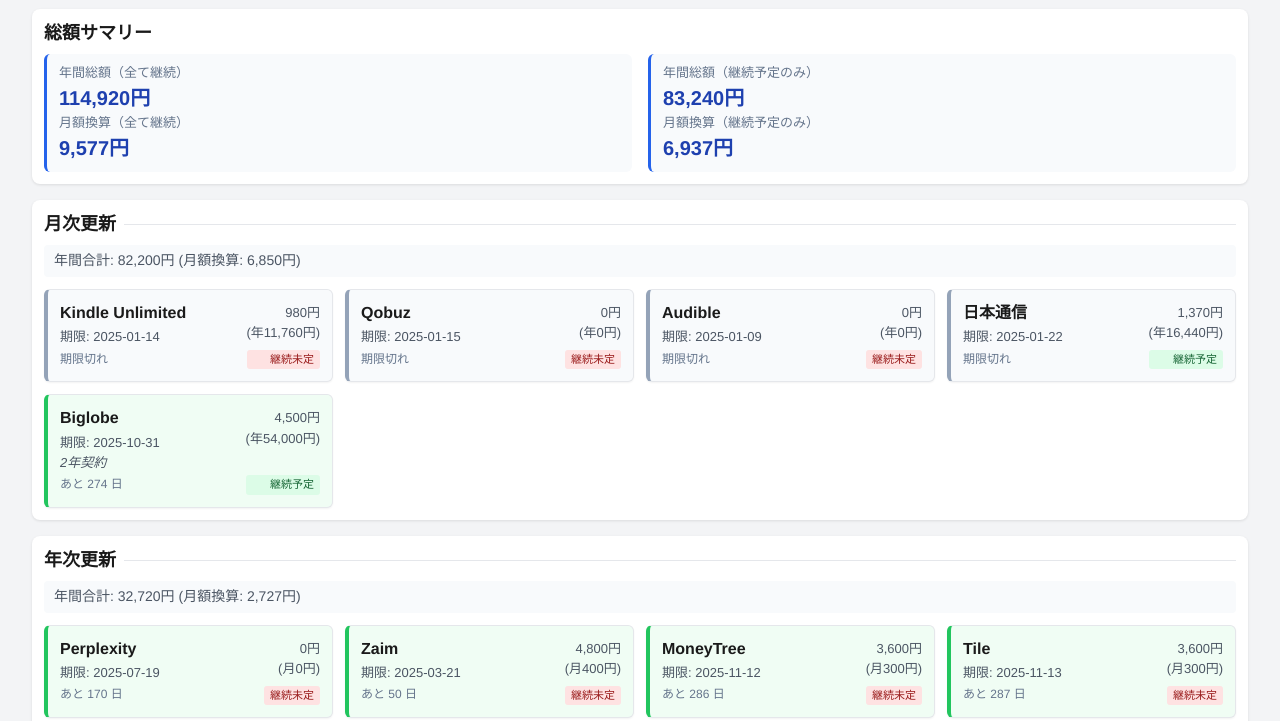
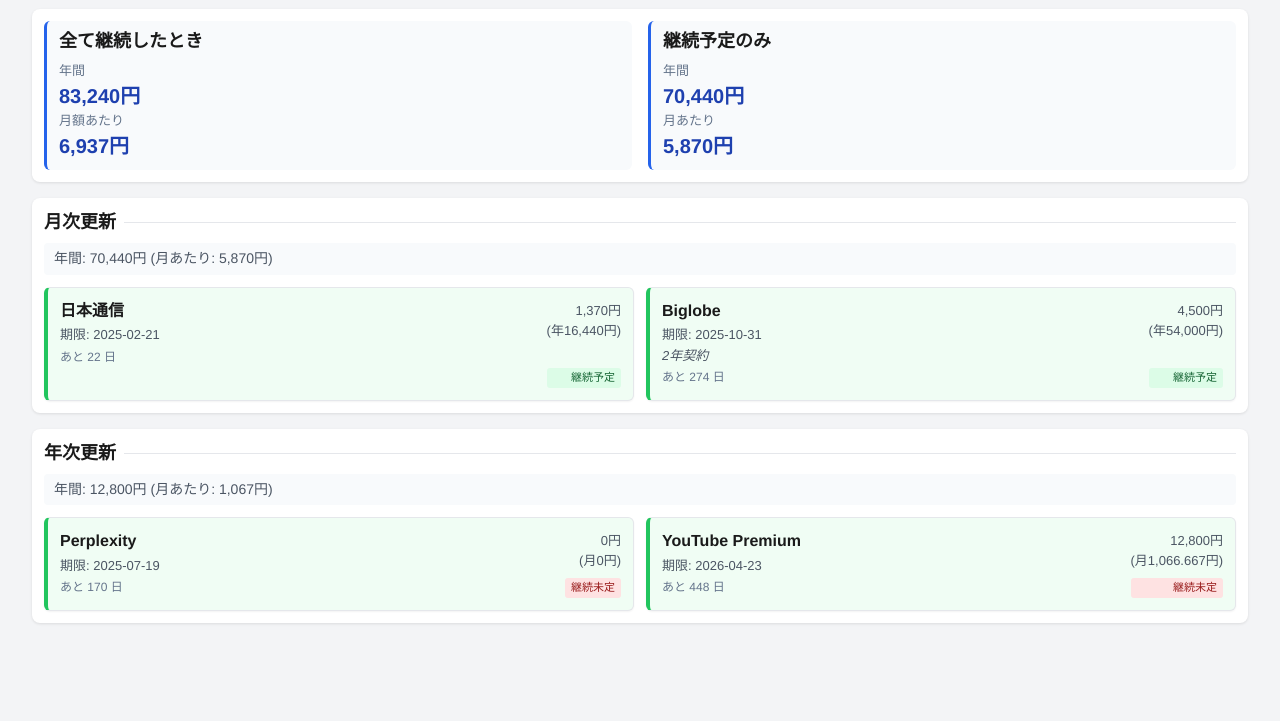
Before and after one commit to buzomo/subsc, a plain HTML site: page index.html in a window 1280 px wide. Shown: the part 79-800 px from the top of the page. Drawn offline with Linux system fonts and the light colour scheme.

Commit message:
言い回しと状況の最新化

```diff
--- a/index.html
+++ b/index.html
@@ -208,7 +208,6 @@
     <h1>更新管理</h1>
 
     <div class="total-summary">
-      <h2>総額サマリー</h2>
       <div class="total-amount" id="total-summary"></div>
     </div>
 
@@ -227,16 +226,9 @@
 
   <script>
     const subscriptions = [
-      { name: "Kindle Unlimited", date: "2025-01-14", price: 980, type: "monthly", willContinue: false, url: "https://www.amazon.co.jp/gp/kindle/ku/ku_central?ref_=nav_AccountFlyout_ku" },
       { name: "Perplexity", date: "2025-07-19", price: 0, type: "yearly", willContinue: false, url: "https://www.perplexity.ai/" },
-      { name: "Qobuz", date: "2025-01-15", price: 0, type: "monthly", willContinue: false, url: "https://www.qobuz.com/" },
-      { name: "Zaim", date: "2025-03-21", price: 4800, type: "yearly", willContinue: false, url: "https://zaim.net/" },
-      { name: "MoneyTree", date: "2025-11-12", price: 3600, type: "yearly", willContinue: false, url: "https://getmoneytree.com/" },
-      { name: "Tile", date: "2025-11-13", price: 3600, type: "yearly", willContinue: false, url: "https://www.thetileapp.com/" },
-      { name: "Audible", date: "2025-01-09", price: 0, type: "monthly", willContinue: false, url: "https://www.audible.com/" },
-      { name: "ATOK", date: "2025-12-27", price: 7920, type: "yearly", willContinue: false, url: "https://www.atok.com/" },
-      { name: "日本通信", date: "2025-01-22", price: 1370, type: "monthly", willContinue: true, url: "https://www.nihon-tsushin.com/" },
-      { name: "YouTube Premium", date: "2026-04-23", price: 12800, type: "yearly", willContinue: true, url: "https://www.youtube.com/premium" },
+      { name: "日本通信", date: "2025-02-21", price: 1370, type: "monthly", willContinue: true, url: "https://mypage.bmobile.ne.jp/josso/signon/login.do?josso_back_to=https://mypage.bmobile.ne.jp/checkout/josso_security_check&josso_partnerapp_host=mypage.bmobile.ne.jp&josso_partnerapp_ctx=/checkout" },
+      { name: "YouTube Premium", date: "2026-04-23", price: 12800, type: "yearly", willContinue: false, url: "https://www.youtube.com/premium" },
       { name: "Biglobe", date: "2025-10-31", price: 4500, type: "monthly", willContinue: true, contractTerm: "2年契約", url: "https://www.biglobe.ne.jp/" }
     ];
 
@@ -263,15 +255,17 @@
 
       totalSummaryDiv.innerHTML = `
     <div class="amount-card">
-      <p class="amount-label">年間総額（全て継続）</p>
+      <h2>全て継続したとき</h2>
+      <p class="amount-label">年間</p>
       <p class="amount-value">${annualTotal.toLocaleString()}円</p>
-      <p class="amount-label">月額換算（全て継続）</p>
+      <p class="amount-label">月額あたり</p>
       <p class="amount-value">${monthlyEquivalent.toLocaleString()}円</p>
     </div>
     <div class="amount-card">
-      <p class="amount-label">年間総額（継続予定のみ）</p>
+      <h2>継続予定のみ</h2>
+      <p class="amount-label">年間</p>
       <p class="amount-value">${continueAnnualTotal.toLocaleString()}円</p>
-      <p class="amount-label">月額換算（継続予定のみ）</p>
+      <p class="amount-label">月あたり</p>
       <p class="amount-value">${continueMonthlyEquivalent.toLocaleString()}円</p>
     </div>
   `;
@@ -279,7 +273,7 @@
 
     function renderSummary(type, totalAnnual, monthlyEquivalent) {
       const summaryDiv = document.getElementById(`${type}-summary`);
-      summaryDiv.textContent = `年間合計: ${totalAnnual.toLocaleString()}円 (月額換算: ${monthlyEquivalent.toLocaleString()}円)`;
+      summaryDiv.textContent = `年間: ${totalAnnual.toLocaleString()}円 (月あたり: ${monthlyEquivalent.toLocaleString()}円)`;
     }
     function handleKeyPress(event) {
       if (event.key === 'e' || event.key === 'E') {
```
